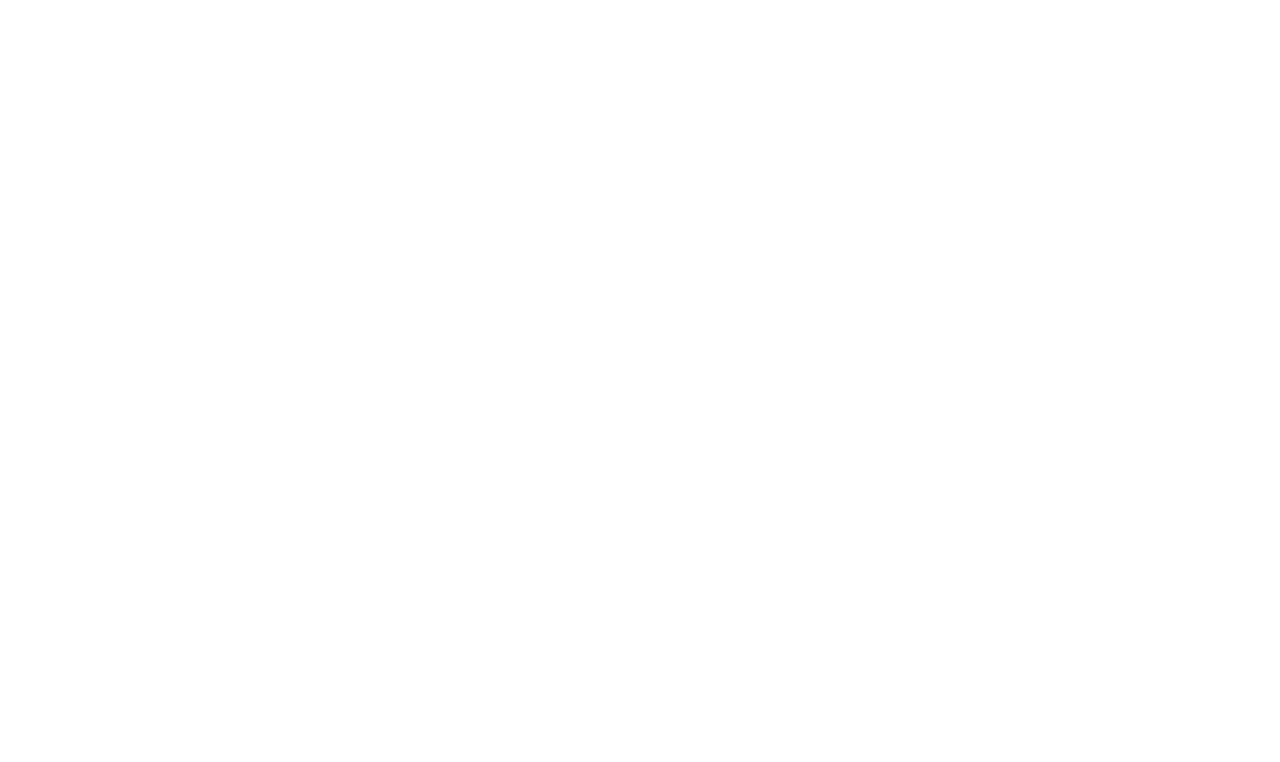
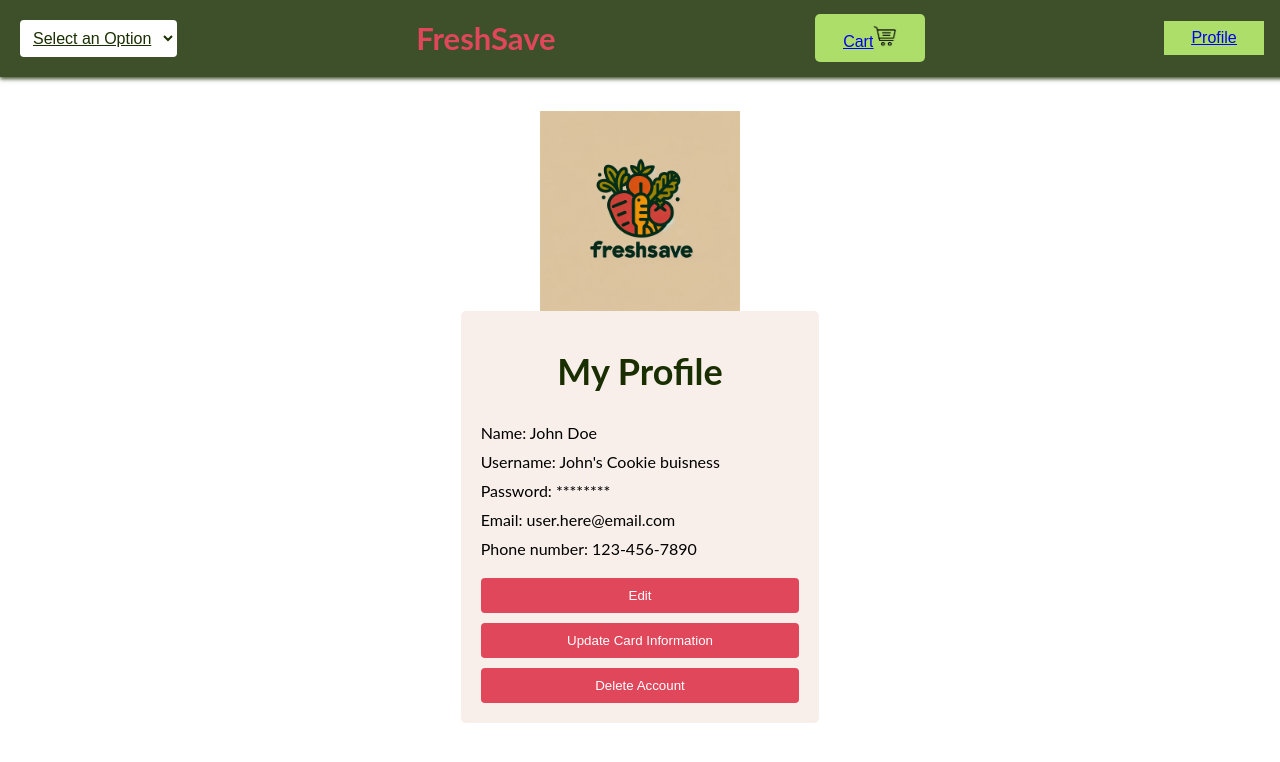
Before and after one commit to SaulWolkove/QHACKS24, a React (Create React App) app: page /profile in a window 1280 px wide. Before the commit this address had no page. Shown: the top 762 px of the page. Built offline with nearby package versions, Linux system fonts and the light colour scheme.

Commit message:
profile page edit

```diff
--- a/src/App.js
+++ b/src/App.js
@@ -8,6 +8,7 @@
 import BuyingFood from './components/BuyingFood';
 import TitlePage from './components/TitlePage';
 import UserData from './components/UserData';
+import ProfilePage from './components/ProfilePage'; // Import the ProfilePage component
 
 function App() {
   const [showposts, setShowPosts] = useState(true);
@@ -18,8 +19,7 @@
 
   return (
     <BrowserRouter>
-            <UserData setUser={setUser}/>
-
+      <UserData setUser={setUser}/>
       <Routes>
 
         <Route path="/" element={<TitlePage username={username}/>} />
@@ -31,6 +31,7 @@
         <Route path="/post-food" element={<UploadFoodForm username={username}/>} />
         <Route path="/about-us" element={<AboutUs />} username={username}/>
         <Route path="/help" element={<Help />} username={username}/>
+        <Route path="/profile" element={<ProfilePage />} />
       </Routes>
     </BrowserRouter>
   );
--- a/src/components/Header.css
+++ b/src/components/Header.css
@@ -45,6 +45,17 @@
     font-size: 16px;
     text-decoration: underline;
 }
+.profile-button button{
+    width: 100px;
+    padding: 0.5rem 1rem; /* Adjust padding as needed */
+
+    background-color: #adde69;
+    color: #192f01;
+    border: none;
+    cursor: pointer;
+    font-size: 16px;
+    text-decoration: underline;
+}
 
 .cart-icon {
     width: 40%; /* Set width to 1/8 of the original size */
--- a/src/components/Header.js
+++ b/src/components/Header.js
@@ -7,7 +7,9 @@
 
 function Header() {
     const navigate = useNavigate();
-
+    const handleProfileClick = () => {
+        navigate('/profile'); // Redirect to the help page
+    };
     const handleTitlePageClick  = () => {
         navigate('/'); // Redirect to the help page
     };
@@ -57,11 +59,17 @@
             <div className="fresh-save">
                 FreshSave
             </div>
-            <div className="cart-button button" style={{ marginRight: '0.95cm' }}>
+            <div className="cart-button button">
                 {/* Cart button goes here */}
                 <button onClick={handleCartClick}>
                     <Link to="/cart">Cart</Link>
                     <img src={logo2} alt="Cart" className="cart-icon" />
+                </button>
+            </div>
+            <div className="profile-button" style={{ marginRight: '0.95cm' }}>
+                <button onClick={handleProfileClick}>
+                    {/* Link to the profile page */}
+                    <Link to="/profile">Profile</Link>
                 </button>
             </div>
         </div>
--- /dev/null
+++ b/src/components/ProfilePage.css
@@ -0,0 +1,50 @@
+.upload-food-form {
+    max-width: 600px;
+    margin: auto;
+    padding: 20px;
+    border-radius: 5px;
+    background-color: #f8efea;
+    font-family: 'Lato', sans-serif;
+    padding-top: 0;
+}
+
+.upload-food-title {
+    text-align: center;
+    color: #192f01;
+    font-size: 24px;
+}
+
+.option-container,
+.input-container {
+    display: flex;
+    justify-content: space-between;
+    width: 100%;
+}
+
+.upload-food-form label {
+    display: block;
+    margin-bottom: 10px;
+    width: 100%;
+}
+.centered-container {
+    display: flex;
+    flex-direction: column;
+    align-items: center;
+    justify-content: center;
+    height: 90vh; /* Adjust this value based on your requirements */
+}
+
+.upload-food-form button[type="submit"] {
+    width: 100%;
+    padding: 10px;
+    margin-top: 10px;
+    background-color: #e0475b;
+    color: white;
+    border: none;
+    border-radius: 4px;
+    cursor: pointer;
+}
+
+.upload-food-form button[type="submit"]:hover {
+    background-color: #192f01;
+}
--- /dev/null
+++ b/src/components/ProfilePage.js
@@ -0,0 +1,67 @@
+import React, { useState } from "react";
+import updateUserRequest from '../api/updateUserRequest'
+import Header from './Header';
+import LogoMain from './LogoMain.png'; // Import the LogoMain.png file
+import { useNavigate } from 'react-router-dom'; // Import useNavigate
+
+function ProfilePage({ username }) {
+    const navigate = useNavigate(); // Define navigate function
+
+    const handleSubmit = (event) => {
+        event.preventDefault(); // Prevent default form submission behavior
+
+        // Extract form data
+        const formData = new FormData(event.target);
+        const name = formData.get("name");
+        const email = formData.get("email");
+
+        // Example of updating user request
+        const userData = {
+            username,
+            name,
+            email
+        };
+
+        // Call your update user request function
+        updateUserRequest(userData);
+
+        // Redirect after form submission if needed
+        // navigate('/some-path'); // Example of redirecting to another page
+    };
+
+    return (
+        <div className="centered-container">
+            <img src={LogoMain} alt="LogoMain" style={{ width: '200px', height: 'auto', marginTop: '3cm' }}  />
+            <form className="upload-food-form" onSubmit={handleSubmit}>
+                <Header />
+                <div className="upload-food-title">
+                    <h2 style={{ fontFamily: 'Lato, sans-serif', marginTop: '1cm'  }}>My Profile</h2>
+                </div>
+
+                <label>
+                    Name: John Doe
+                </label>
+                <label>
+                    Username: John's Cookie buisness
+                </label>
+                <label>
+                    Password: ********
+                </label>
+                <label>
+                    Email: user.here@email.com
+                </label>
+                <label>
+                    Phone number:  123-456-7890
+                </label>
+
+                <button type="submit">Edit</button>
+                <button type="submit">Update Card Information</button>
+
+                <button type="submit">Delete Account </button>
+
+            </form>
+        </div>
+    );
+}
+
+export default ProfilePage;
```
